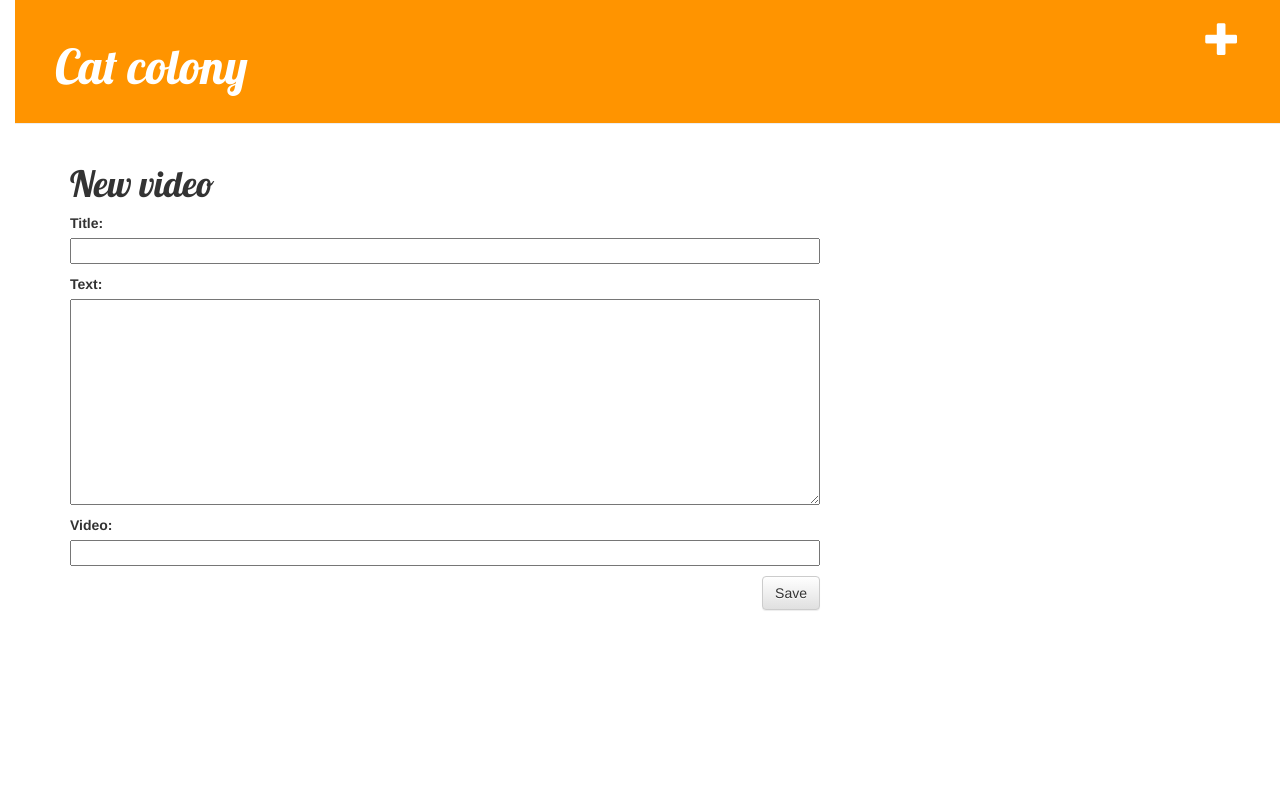
After one commit to maxpinomaa/cat-video-thing, a Django app: page /video/new/ in a window 1280 px wide. The commit adds this page. Run offline with Django 3.2, Linux system fonts and the light colour scheme; the visitor is signed in with stand-in values (Sample User, id 1); some libraries are stand-ins or nearby versions.

Commit message:
Some improvements.

```diff
--- /dev/null
+++ b/catcolony/forms.py
@@ -0,0 +1,10 @@
+from django import forms
+
+from .models import Item
+
+
+class ItemForm(forms.ModelForm):
+
+    class Meta:
+        model = Item
+        fields = ('title', 'text', 'video')
--- a/catcolony/models.py
+++ b/catcolony/models.py
@@ -1,7 +1,6 @@
 from django.db import models
 from django.utils import timezone
 from embed_video.fields import EmbedVideoField
-
 
 
 class Item(models.Model):
@@ -14,11 +13,9 @@ class Item(models.Model):
     published_date = models.DateTimeField(
         blank=True, null=True)
 
-
     def publish(self):
         self.published_date = timezone.now()
         self.save()
 
-
     def __str__(self):
         return self.title
--- /dev/null
+++ b/catcolony/static/css/catcolony.css
@@ -0,0 +1,56 @@
+h1 a {
+    color: red;
+    font-family: 'Lobster';
+}
+
+body {
+    padding-left: 15px;
+}
+
+.page-header {
+    background-color: #ff9400;
+    margin-top: 0;
+    padding: 20px 20px 20px 40px;
+}
+
+.page-header h1, .page-header h1 a, .page-header h1 a:visited, .page-header h1 a:active {
+    color: #ffffff;
+    font-size: 36pt;
+    text-decoration: none;
+}
+
+.content {
+    margin-left: 40px;
+}
+
+h1, h2, h3, h4 {
+    font-family: 'Lobster', cursive;
+}
+
+.date {
+    float: right;
+    color: #828282;
+}
+
+.save {
+    float: right;
+}
+
+.post-form textarea, .post-form input {
+    width: 100%;
+}
+
+.top-menu, .top-menu:hover, .top-menu:visited {
+    color: #ffffff;
+    float: right;
+    font-size: 26pt;
+    margin-right: 20px;
+}
+
+.post {
+    margin-bottom: 70px;
+}
+
+.post h1 a, .post h1 a:visited {
+    color: #000000;
+}
--- /dev/null
+++ b/catcolony/templates/catcolony/base.html
@@ -0,0 +1,26 @@
+{% load staticfiles %}
+
+<head>
+    <title>Cat colony</title>
+    <link rel="stylesheet" href="//maxcdn.bootstrapcdn.com/bootstrap/3.2.0/css/bootstrap.min.css">
+    <link rel="stylesheet" href="//maxcdn.bootstrapcdn.com/bootstrap/3.2.0/css/bootstrap-theme.min.css">
+    <link rel="stylesheet" href="{% static 'css/catcolony.css' %}">
+    <link href="http://fonts.googleapis.com/css?family=Lobster&subset=latin,latin-ext" rel="stylesheet" type="text/css">
+</head>
+
+<body>
+    <div class="page-header">
+        {% if user.is_authenticated %}
+            <a href="{% url 'post_new' %}" class="top-menu"><span class="glyphicon glyphicon-plus"></span></a>
+        {% endif %}
+        <h1><a href="/">Cat colony</a></h1>
+    </div>
+    <div class="content container">
+        <div class="row">
+            <div class="col-md-8">
+                {% block content %}
+                {% endblock %}
+            </div>
+        </div>
+    </div>
+</body>
--- /dev/null
+++ b/catcolony/templates/catcolony/post_edit.html
@@ -0,0 +1,9 @@
+{% extends 'catcolony/base.html' %}
+
+{% block content %}
+    <h1>New video</h1>
+    <form method="POST" class="post-form">{% csrf_token %}
+        {{ form.as_p }}
+        <button type="submit" class="save btn btn-default">Save</button>
+    </form>
+{% endblock %}
--- a/catcolony/urls.py
+++ b/catcolony/urls.py
@@ -4,5 +4,6 @@ from . import views
 
 
 urlpatterns = [
-    url(r'^$', views.post_list, name='post_list')
+    url(r'^$', views.post_list, name='post_list'),
+    url(r'^video/new/$', views.post_new, name='post_new'),
 ]
--- a/catcolony/views.py
+++ b/catcolony/views.py
@@ -1,4 +1,23 @@
 from django.shortcuts import render
+from django.utils import timezone
+from .models import Item
+from .forms import ItemForm
+from django.http import HttpResponseRedirect
+
 
 def post_list(request):
-    return render(request, 'catcolony/post_list.html', {})
+    posts = Item.objects.filter(published_date__lte=timezone.now()).order_by('published_date')
+    return render(request, 'catcolony/post_list.html', {'posts': posts})
+
+def post_new(request):
+    if request.method == "POST":
+        form = ItemForm(request.POST)
+        if form.is_valid():
+            post = form.save(commit=False)
+            post.author = request.user
+            post.published_date = timezone.now()
+            post.save()
+            return HttpResponseRedirect('/')
+    else:
+        form = ItemForm()
+    return render(request, 'catcolony/post_edit.html', {'form': form})
```
Also changed, not shown: catcolony/templates/catcolony/post_list.html (+14 -7 lines).
